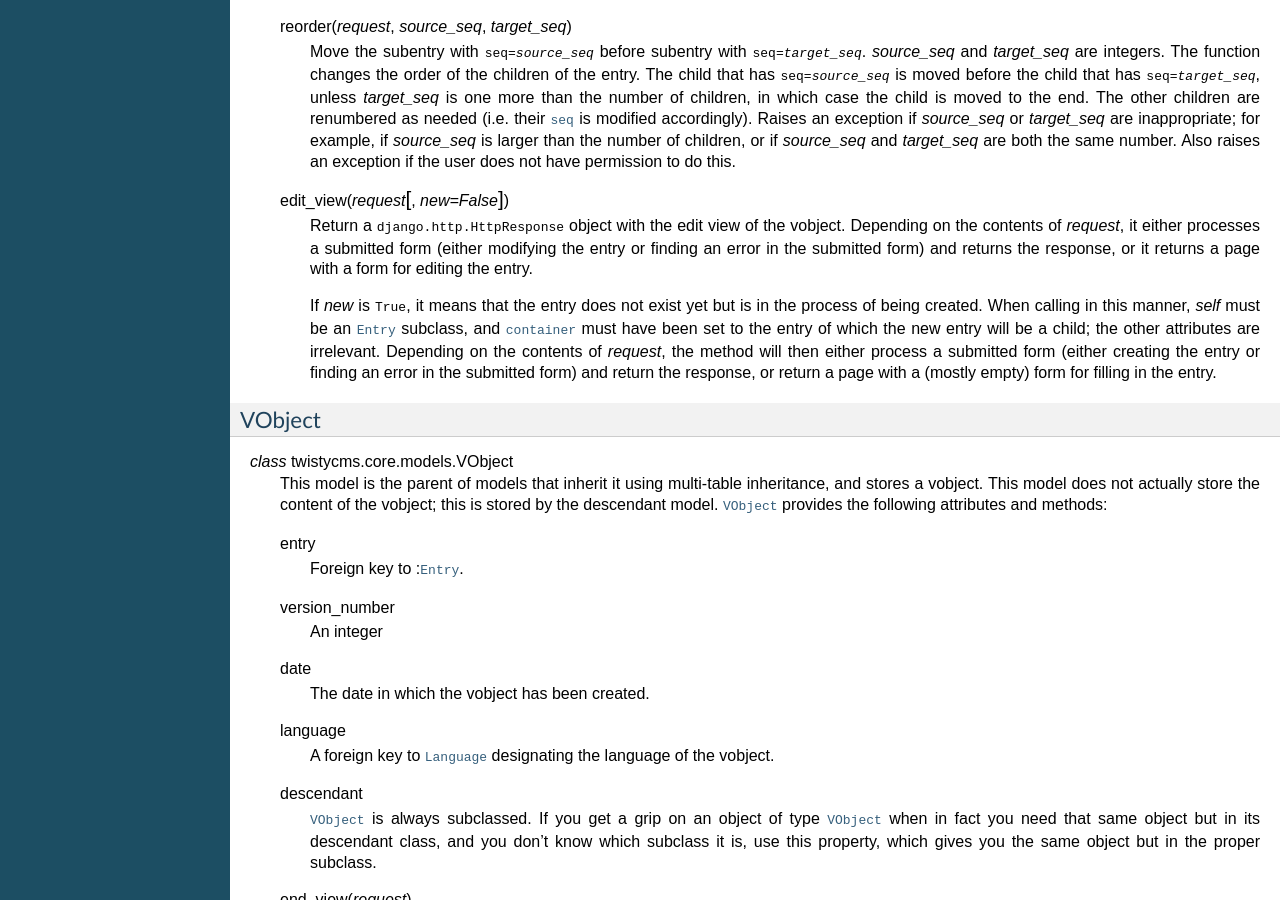
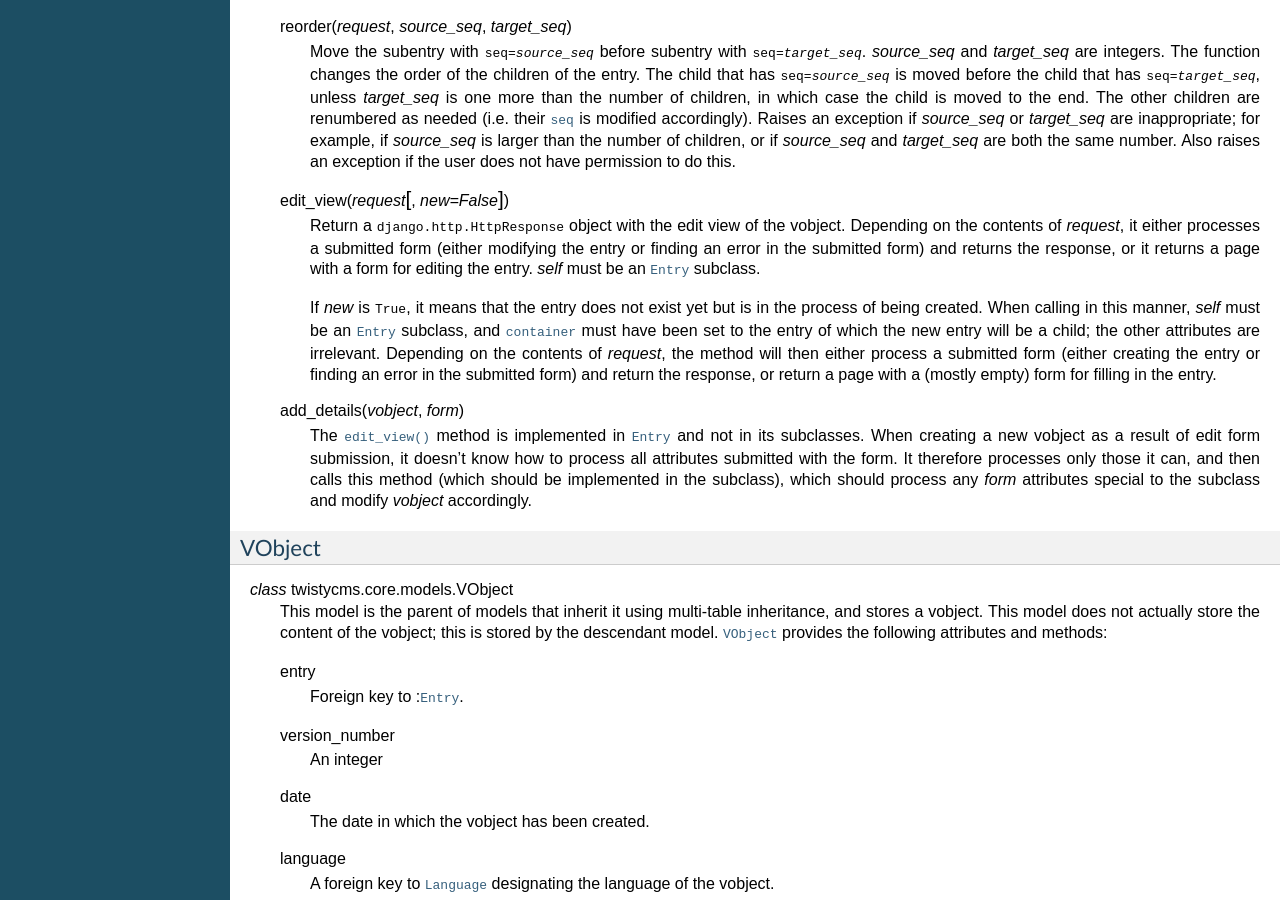
Before and after one commit to aptiko/zadig, a Sphinx documentation site: the page built from docs/api.txt, in a window 1280 px wide and 900 px high, scrolled down 1456 px. Built offline with Sphinx 7.4.7, drawn with Linux system fonts in a browser that asks for light colours; some of the changed text lies outside the part shown.

Commit message:
Documentation improvements

```diff
--- a/docs/api.txt
+++ b/docs/api.txt
@@ -137,7 +137,8 @@ Entry
       either processes a submitted form (either modifying the entry or
       finding an error in the submitted form) and returns the
       response, or it returns a page with a form for editing the
-      entry.
+      entry. *self* must be an :class:`~twistycms.core.models.Entry`
+      subclass.
 
       If *new* is :const:`True`, it means that the entry does not
       exist yet but is in the process of being created. When calling
@@ -150,6 +151,17 @@ Entry
       (either creating the entry or finding an error in the submitted
       form) and return the response, or return a page with a (mostly
       empty) form for filling in the entry.
+
+   .. method:: twistycms.core.models.Entry.add_details(vobject, form)
+
+      The :meth:`~twistycms.core.models.Entry.edit_view` method is
+      implemented in :class:`~twistycms.core.models.Entry` and not in
+      its subclasses. When creating a new vobject as a result of edit
+      form submission, it doesn't know how to process all attributes
+      submitted with the form. It therefore processes only those it
+      can, and then calls this method (which should be implemented in
+      the subclass), which should process any *form* attributes
+      special to the subclass and modify *vobject* accordingly.
 
 VObject
 -------
```
